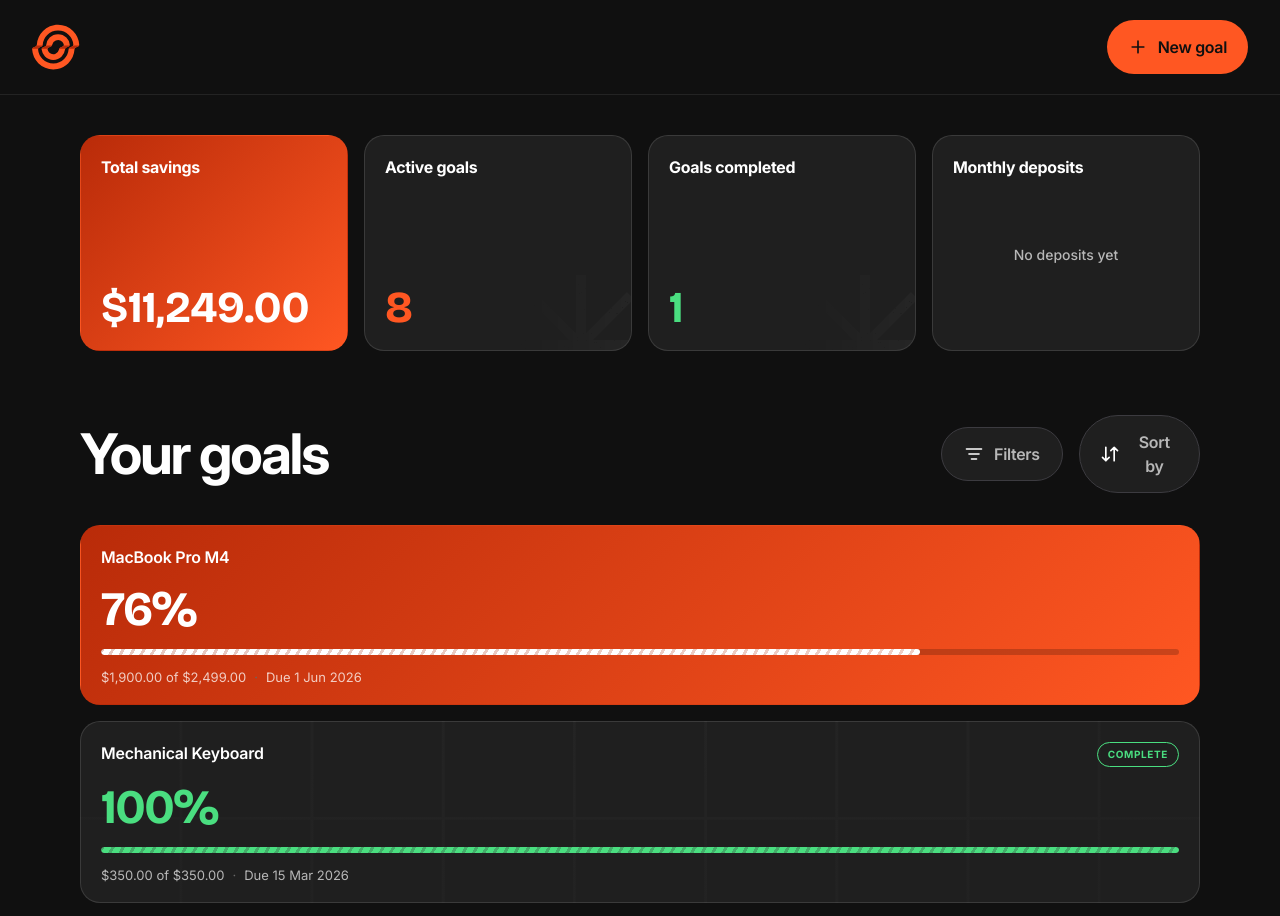
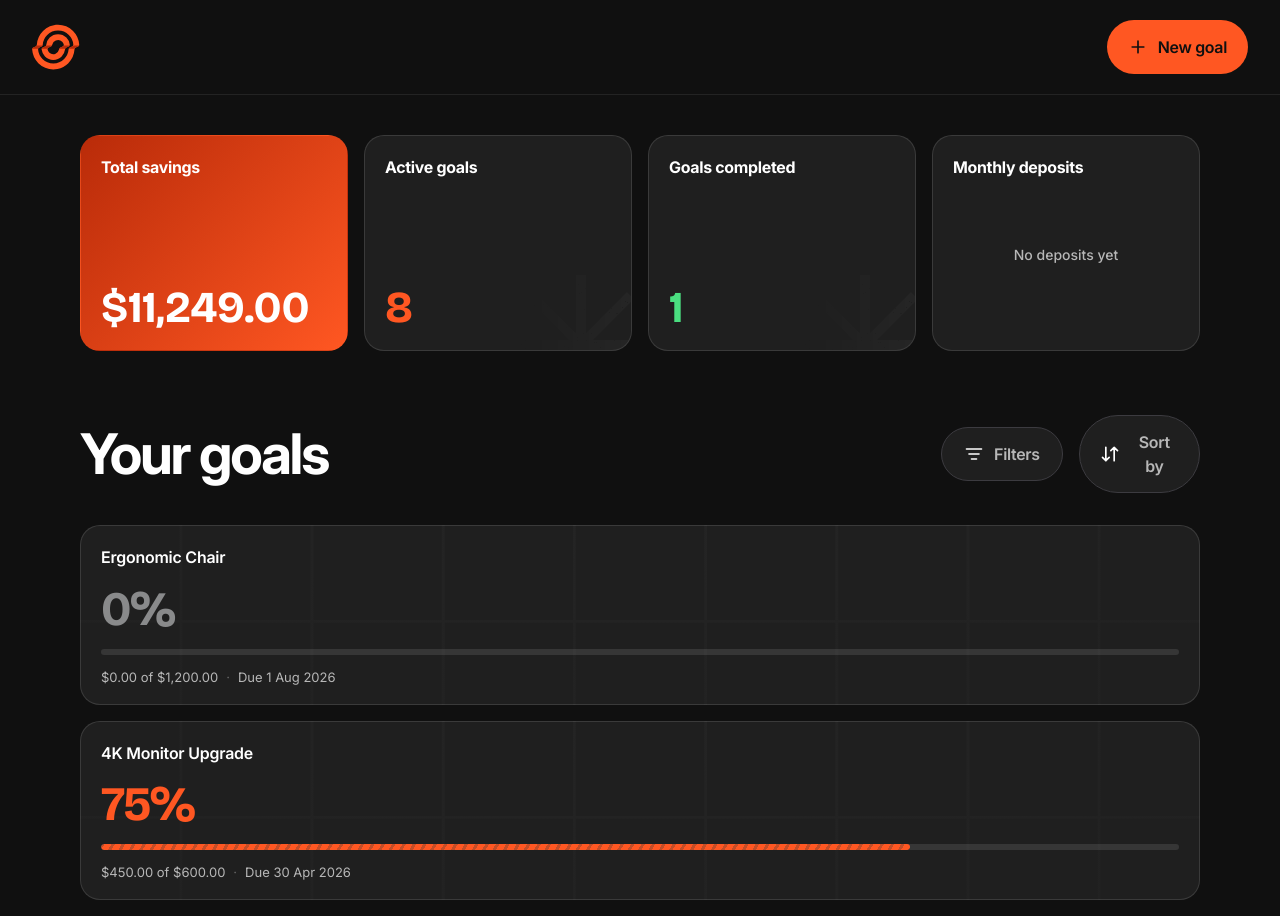
Before and after one commit to EA-Gadgeter/savings-tracker-challenge, a React (Vite) app: page / in a window 1280 px wide. Shown: the top 916 px of the page. Built offline with nearby package versions, Linux system fonts and the light colour scheme.

Commit message:
Sort panel working now. Add goal modal can know be opened from no-goals state.

```diff
--- a/src/components/goals/GoalsEmptyState/GoalsEmptyState.tsx
+++ b/src/components/goals/GoalsEmptyState/GoalsEmptyState.tsx
@@ -1,13 +1,11 @@
+import { useModal } from "../../../hooks/useModal";
 import { Button } from "../../common/Button/Button";
+import { CreateGoalModal } from "../CreateGoalModal/CreateGoalModal";
 import styles from "./GoalsEmptyState.module.css";
 
-type GoalsEmptyStateProps = {
-  onCreateGoal: () => void;
-};
+export function GoalsEmptyState(): React.JSX.Element {
+  const createGoalModal = useModal();
 
-export function GoalsEmptyState({
-  onCreateGoal,
-}: GoalsEmptyStateProps): React.JSX.Element {
   return (
     <section className={styles.root} aria-labelledby="goals-empty-state-title">
       <div className={styles.iconWrapper} aria-hidden="true">
@@ -33,7 +31,7 @@ export function GoalsEmptyState({
         <Button
           type="button"
           variant="primary"
-          onClick={onCreateGoal}
+          onClick={createGoalModal.toggle}
           icon={
             <img
               src={`${import.meta.env.BASE_URL}assets/images/icon-plus.svg`}
@@ -44,6 +42,10 @@ export function GoalsEmptyState({
         >
           Create your first goal
         </Button>
+
+        {createGoalModal.isOpen && (
+          <CreateGoalModal onClose={createGoalModal.toggle} />
+        )}
       </div>
     </section>
   );
--- a/src/pages/Home/HomePage.tsx
+++ b/src/pages/Home/HomePage.tsx
@@ -1,3 +1,4 @@
+import { useMemo } from "react";
 import Header from "../../components/common/Header/Header";
 import SummaryCard from "../../components/dashboard/SummaryCard/SummaryCard";
 import GoalsEmptyState from "../../components/goals/GoalsEmptyState/GoalsEmptyState";
@@ -5,26 +6,43 @@ import GoalsList from "../../components/goals/GoalsList/GoalsList";
 import { GoalsToolbar } from "../../components/goals/GoalsToolbar/GoalsToolbar";
 import { useGoalsStore } from "../../store/useGoalsStore";
 import { formatCurrency } from "../../utils/formatters";
+import { sortFunctionsObject } from "../../utils/sortGoals";
 import styles from "./HomePage.module.css";
 
 function HomePage(): React.JSX.Element {
   const goals = useGoalsStore((state) => state.goals);
+  const activeSort = useGoalsStore((state) => state.activeSort);
+
+  const sortedGoals = useMemo(
+    () => sortFunctionsObject[activeSort](goals),
+    [goals, activeSort],
+  );
 
   const totalGoals = goals.length;
-  const goalsCompleted = goals.filter((goal) => {
+
+  const goalsCompleted = useMemo(
+    () =>
+      goals.filter((goal) => {
         const totalDeposit = goal.deposits.reduce(
           (sum, deposit) => sum + deposit.amount,
           0,
         );
         return totalDeposit >= goal.target;
-  });
-  const totalSavings = goals.reduce((sum, goal) => {
+      }),
+    [goals],
+  );
+
+  const totalSavings = useMemo(
+    () =>
+      goals.reduce((sum, goal) => {
         const totalDeposit = goal.deposits.reduce(
           (goalSum, deposit) => goalSum + deposit.amount,
           0,
         );
         return sum + totalDeposit;
-  }, 0);
+      }, 0),
+    [goals],
+  );
 
   return (
     <main className={styles.page}>
@@ -74,10 +92,10 @@ function HomePage(): React.JSX.Element {
             <GoalsToolbar />
           </div>
 
-          {goals.length === 0 ? (
-            <GoalsEmptyState onCreateGoal={handleCreateGoal} />
+          {sortedGoals.length === 0 ? (
+            <GoalsEmptyState />
           ) : (
-            <GoalsList goals={goals} />
+            <GoalsList goals={sortedGoals} />
           )}
         </section>
       </div>
--- /dev/null
+++ b/src/utils/sortGoals.ts
@@ -0,0 +1,40 @@
+import type { GoalSort, Goal } from "../types";
+
+export const sortFunctionsObject: Record<GoalSort, (goals: Goal[]) => Goal[]> =
+  {
+    "recently-added": (goals) =>
+      [...goals].toSorted(
+        (a, b) =>
+          new Date(b.createdAt).getTime() - new Date(a.createdAt).getTime(),
+      ),
+    deadline: (goals) =>
+      [...goals].toSorted(
+        (a, b) =>
+          new Date(a.deadline ?? Infinity).getTime() -
+          new Date(b.deadline ?? Infinity).getTime(),
+      ),
+    "progress-highest": (goals) =>
+      [...goals].toSorted(
+        (a, b) =>
+          b.deposits.reduce((sum, deposit) => sum + deposit.amount, 0) /
+            b.target -
+          a.deposits.reduce((sum, deposit) => sum + deposit.amount, 0) /
+            a.target,
+      ),
+    alphabetically: (goals) =>
+      [...goals].toSorted((a, b) => a.name.localeCompare(b.name)),
+    "progress-lowest": (goals) =>
+      [...goals].toSorted(
+        (a, b) =>
+          a.deposits.reduce((sum, deposit) => sum + deposit.amount, 0) /
+            a.target -
+          b.deposits.reduce((sum, deposit) => sum + deposit.amount, 0) /
+            b.target,
+      ),
+    "amount-saved": (goals) =>
+      [...goals].toSorted(
+        (a, b) =>
+          b.deposits.reduce((sum, deposit) => sum + deposit.amount, 0) -
+          a.deposits.reduce((sum, deposit) => sum + deposit.amount, 0),
+      ),
+  };
```
Lines whose indentation alone changed are shown as unchanged.
